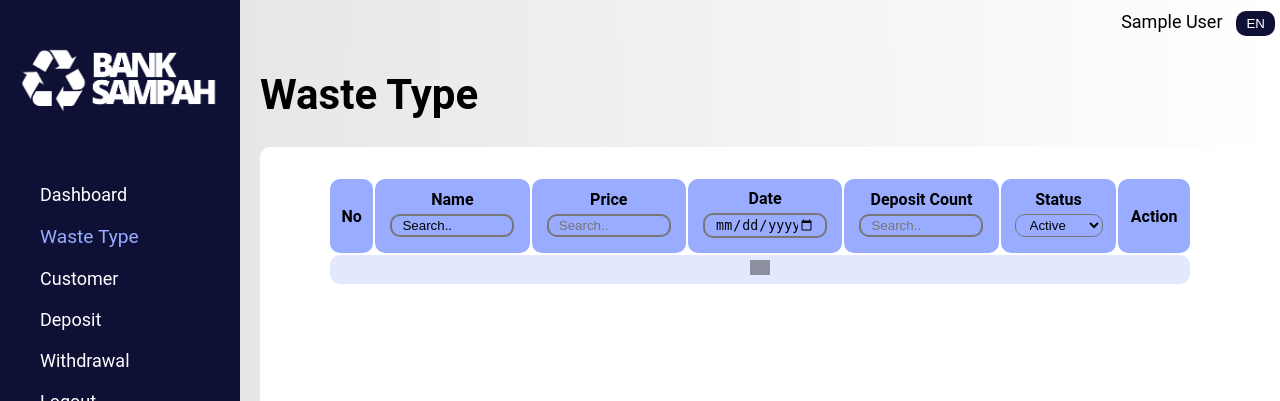
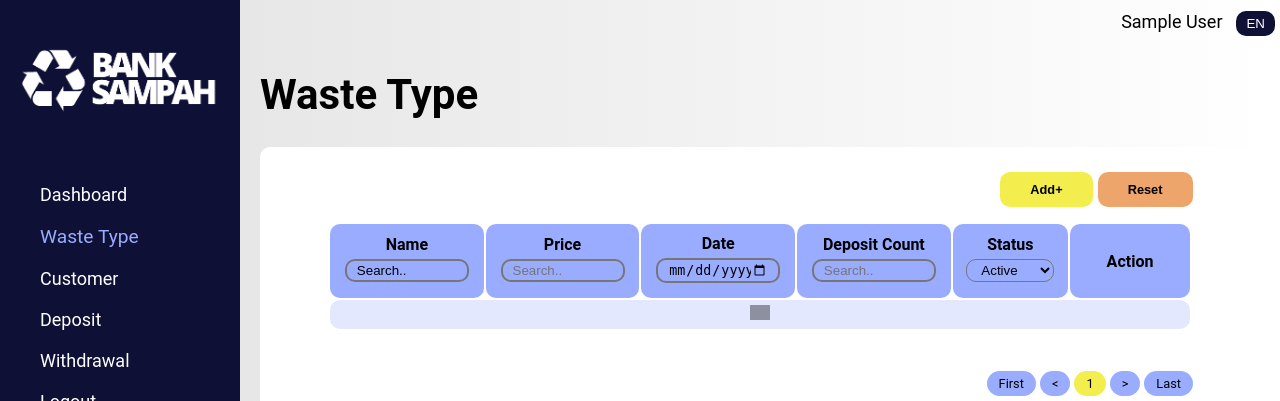
Before and after one commit to bagassandih/bank-sampah-management-system, a Node server app: page /waste-type in a window 1280 px wide. Shown: the top 401 px of the page. Run offline with Node 20, Linux system fonts and the light colour scheme; the visitor is signed in with stand-in values (Sample User, id 1); a map, chart or similar area stays blank; some libraries are stand-ins or nearby versions; grey boxes are pictures that could not be loaded.

Commit message:
pagination creation

```diff
--- a/src/services/wasteType.js
+++ b/src/services/wasteType.js
@@ -7,6 +7,8 @@
     // initiate query
     let queryFilter = { };
     let querySorting = { name: 'asc' };
+    if (pagination.page > 0) pagination.page -= 1;
+    // if (pagination.page === 1) pagination.page = 0;
     const limit = pagination && pagination.limit || 10;
     const skip = limit * (pagination && pagination.page || 0);
 
@@ -55,9 +57,12 @@
       .limit(limit)
       .lean();
 
+    const amountData = await wasteTypeModel.countDocuments({ status: queryFilter.status ?? 'active' });
+
     return dataWasteTpe.map(data => ({
       ...data,
       createdAt: moment(data.createdAt).format('LL'),
+      amount_data: amountData
     }));
 
   } catch (error) {
--- a/src/views/css/styles-backup.css
+++ b/src/views/css/styles-backup.css
@@ -292,6 +292,7 @@
   width: 100%;
   margin-bottom: 25px;
   max-width: 100%;
+  overflow: auto;
 }
 
 .waste-type-table {
@@ -463,6 +464,76 @@
   width: 100%;
 }
 
+.th-action {
+  width: 100px;
+}
+
+.reset-btn, .pagination {
+  width: 90%;
+  display: flex;
+  flex-direction: row;
+  justify-content: flex-end;
+  margin: 5px 51px;
+}
+
+.reset-btn > button {
+  font-weight: bold;
+  font-size: 0.8em;
+  margin: 0px 2.5px;
+  padding: 10px 30px;
+  border-radius: 10px;
+  border-width: 0px;
+}
+
+.reset-btn > button:nth-child(1) {
+  background-color: #F3ED4E;
+  transition: background-color 0.5s ease;
+}
+
+.reset-btn > button:nth-child(1):hover {
+  background-color: #c5bf11;
+  color: #0F1035;
+  cursor: pointer;
+}
+
+.reset-btn > button:nth-child(2) {
+  background-color: #EEA56C;
+  transition: background-color 0.5s ease;
+}
+
+.reset-btn > button:nth-child(2):hover {
+  background-color: #ce722c;
+  color: #0F1035;
+  cursor: pointer;
+}
+
+.pagination {
+  font-size: 0.8rem;
+}
+
+.pagination > span {
+  margin: 0px 2px;
+  padding: 5px 12px;
+  background-color: #99ACFF;
+  border-radius: 25px;
+  cursor: pointer;
+}
+
+.pagination > .non-active{
+  color: gray;
+}
+
+.pagination > span > input {
+  width: 15px;
+  background-color: transparent;
+  /* background-color: #333; */
+  border-width: 0px;
+}
+
+.pagination > .active {
+  background-color: #F3ED4E;
+}
+
 @media only screen and (max-width: 1024px) {
   .sidebar {
     width: 150px;
--- a/src/views/waste-type.ejs
+++ b/src/views/waste-type.ejs
@@ -17,60 +17,70 @@
 
                     <h1>Waste Type</h1>
                     <section class="waste-type">
+                        <div class="reset-btn">
+                            <button>Add+</button>
+                            <button>Reset</button>
+                        </div>
+
                         <section class="waste-type-container">
-
                             <table class="waste-type-table">
                                 <thead>
                                     <tr>
-                                        <th>No</th>
+                                        <!-- <th>No</th> -->
                                         <th>
-                                            <div onclick="filterSorting(this)" data-sort=0 name="name">
+                                            <div onclick="filterSorting(this, 'same')" data-sort=0 name="name">
                                                 Name
                                             </div>
-                                            <input type="text" placeholder="Search.." name="name" oninput="filterSorting(undefined, true)">
+                                            <input type="text" placeholder="Search.." name="name" oninput="filterSorting(undefined)">
                                         </th>
                                         <th>
-                                            <div onclick="filterSorting(this)" data-sort=0 name="price">
+                                            <div onclick="filterSorting(this, 'same')" data-sort=0 name="price">
                                                 Price
                                             </div>
                                             <div style="display: inline;">
-                                                <input type="text" placeholder="Search.." name="price" oninput="filterSorting(undefined, true)">
+                                                <input type="text" placeholder="Search.." name="price" oninput="filterSorting(undefined)">
                                             </div>
                                         </th>
                                         <th>
-                                            <div onclick="filterSorting(this)" data-sort=0 name="createdAt">
+                                            <div onclick="filterSorting(this, 'same')" data-sort=0 name="createdAt">
                                                 Date
                                             </div>
-                                            <input type="date" placeholder="Search.." name="createdAt" oninput="filterSorting(undefined, true)">
+                                            <input type="date" placeholder="Search.." name="createdAt" oninput="filterSorting(undefined)">
                                         </th>
                                         <th>
-                                            <div onclick="filterSorting(this)" data-sort=0 name="deposit_count">
+                                            <div onclick="filterSorting(this, 'same')" data-sort=0 name="deposit_count">
                                                 Deposit Count
                                             </div>
                                             <div style="display: inline;">
-                                                <input type="text" placeholder="Search.." name="deposit_count" oninput="filterSorting(undefined, true)">
+                                                <input type="text" placeholder="Search.." name="deposit_count" oninput="filterSorting(undefined)">
                                             </div>
                                         </th>
                                         <th>
-                                            <div onclick="filterSorting(this)" data-sort=0 name="status">
+                                            <div onclick="filterSorting(this, 'same')" data-sort=0 name="status">
                                                 Status
                                             </div>
-                                            <select id="filter-status" name="status" oninput="filterSorting(undefined, true)">
+                                            <select id="filter-status" name="status" oninput="filterSorting(undefined)">
                                                 <option value="active">Active</option>
                                                 <option value="deleted">Deleted</option>
                                             </select>
                                         </th>
-                                        <th>Action</th>
+                                        <th class="th-action">Action</th>
                                     </tr>
                                 </thead>
                                 <tbody id="data-table-waste-type">
 
                                 </tbody>
                             </table>
-                            <div id="pagination">
+                        </section>
 
+                        <div class="pagination">
+                            <span name="first-page" onclick="filterSorting(undefined, 'first')"> First </span>
+                            <span name="previous-page" onclick="filterSorting(undefined, 'prev')"> < </span>
+                            <span name="active-page" class="active"> 1 </span>
+                            <span name="next-page" onclick="filterSorting(undefined, 'next')"> > </span>
+                            <span name="last-page" data-page="" onclick="filterSorting(undefined, 'last')"> Last </span>
                         </div>
-                        </section>
+
                         <div>
                             <canvas id="lineChartWasteType"></canvas>
                         </div>
@@ -90,8 +100,9 @@
         const tableElement = document.querySelector('#data-table-waste-type');
         let timeout;
 
-        fetchDataTable();
+        filterSorting();
         function updateSortingText(element, originalText, status) {
+           if (element.getAttribute('name').split('-')[1] !== 'page') {
                element.innerText = originalText;
                if (status === 1) {
                    element.innerText += '↑';
@@ -99,6 +110,7 @@
                    element.innerText += '↓';
                }
            }
+        };
 
         function resetHeadersAndStatus(element, originalText) {
             document.querySelectorAll('.waste-type-table > thead > tr > th > div:nth-child(1)').forEach(el => {
@@ -110,7 +122,7 @@
         }
 
         function collectSortingData() {
-            const sorting = {};
+            const sorting = { name: 'asc' };
             document.querySelectorAll('.waste-type-table > thead > tr > th > div:nth-child(1)').forEach(header => {
                 const sortStatus = parseInt(header.getAttribute('data-sort'));
                 if (sortStatus > 0) {
@@ -121,7 +133,7 @@
         };
 
         function collectFilterData() {
-            const filter = {};
+            const filter = { status: 'active' };
             document.querySelectorAll('input, select').forEach(input => {
                 if (input.value) {
                     filter[input.getAttribute('name')] = input.value;
@@ -130,13 +142,49 @@
             return filter;
         };
 
-        function filterSorting(element) {
-            const delay = element ? 0 : 1000;
+        function collectPagination(paginationType) {
+            const pagination = {};
+            const limit = 10;
+            const getAllSpanPagination = document.querySelectorAll('.pagination > span');
+            getAllSpanPagination.forEach((each) => {
+                if (each.getAttribute('name') === 'active-page' && paginationType) {
+                    let activePage = parseInt(each.innerText);
+                    if (paginationType === 'next') {
+                        each.innerText = activePage + 1;
+                        pagination.page = each.innerText;
+                    } else if (paginationType === 'prev') {
+                        if (activePage <= 1) return false;
+                        each.innerText = activePage - 1;
+                        pagination.page = each.innerText;
+                    } else if (paginationType === 'last') {
+                        const totalData = parseInt(document.getElementsByName('last-page')[0].getAttribute('data-page'));
+                        const lastPage  = Math.ceil (totalData/limit);
+                        each.innerText = lastPage;
+                        pagination.page = each.innerText;
+                    } else if (paginationType === 'first') {
+                        if (activePage <= 1) return false;
+                        each.innerText = 1;
+                        pagination.page = 1;
+                    } else {
+                        pagination.page = each.innerText;
+                    };
+
+                }
+            });
+
+            pagination.page = parseInt(pagination.page);
+            pagination.limit = limit;
+            return pagination;
+        };
+
+        function filterSorting(element, paginationType) {
+            const delay = element || paginationType ? 0 : 1000;
             clearTimeout(timeout);
 
             timeout = setTimeout(() => {
                 let sorting = {};
                 let filter = {};
+                let pagination = {};
 
                 if (element) {
                     let status = parseInt(element.getAttribute('data-sort')) || 0;
@@ -156,13 +204,15 @@
 
                 sorting = { ...sorting, ...collectSortingData() };
                 filter = collectFilterData();
-
-                fetchDataTable({ filter, sorting });
+                pagination = collectPagination(paginationType);
+                console.log(pagination)
+                fetchDataTable({ filter, sorting, pagination });
             }, delay);
         };
 
         function fetchDataTable(bodyRequest){
-            const body = bodyRequest ?? { sorting: { name: 1 }};
+            // console.log(bodyRequest)
+            const body = bodyRequest;
             tableElement.innerHTML = '';
             const tableElementContainer = document.querySelector('.waste-type-table:nth-child(2) > thead');
             tableElement.innerHTML += `
@@ -189,7 +239,7 @@
                     const parsedElement = JSON.stringify(element).replace(/"/g, "'");
 
                     let newElement = '<tr>';
-                    newElement += `<td style="text-align: center;"> ${index+1}</td>`;
+                    // newElement += `<td style="text-align: center;"> ${index+1}</td>`;
                     newElement += `<td>${nameConvert}</td>`;
                     newElement += `
                     <td>
@@ -207,6 +257,7 @@
 
                     newElement += '</tr>';
                     tableElement.innerHTML += newElement;
+                    document.getElementsByName('last-page')[0].setAttribute('data-page', element.amount_data ?? 0);
                 });
             });
         };
```
Also changed, not shown: other parts of src/views/css/styles-backup.css (+58 -2 lines). Lines whose indentation alone changed are shown as unchanged.
